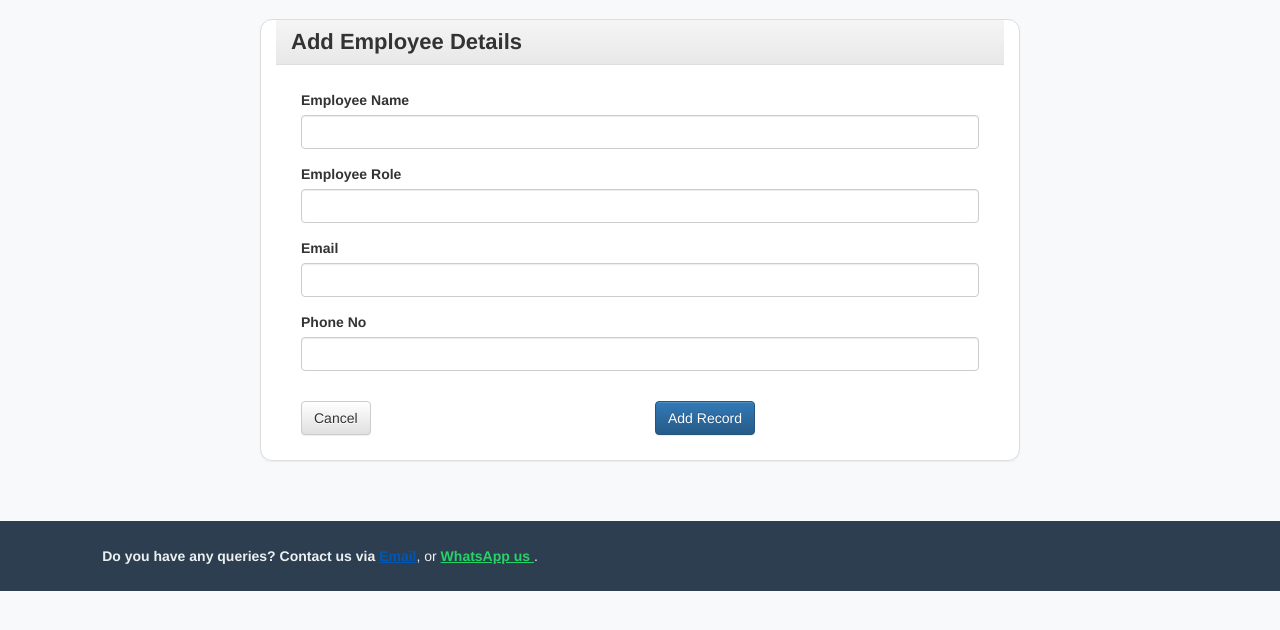
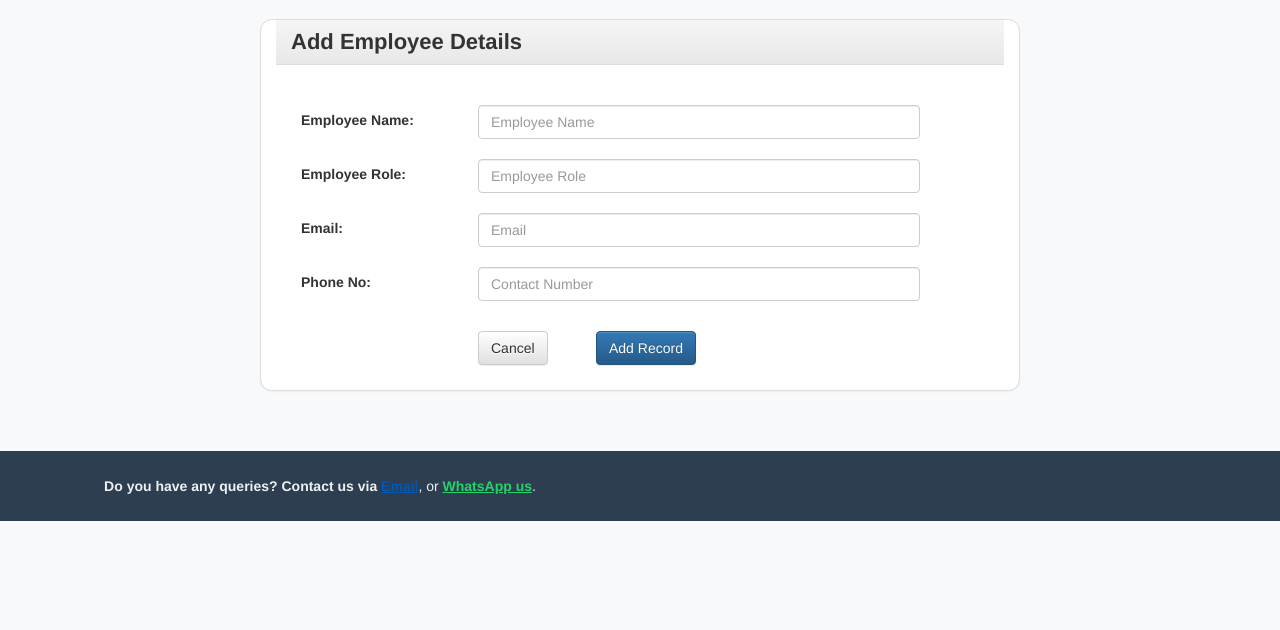
Before and after one commit to InfinityAbir/Maa-Medicine-Store, a Django app: page /pharma/empform/ in a window 1280 px wide. Shown: the part 51-681 px from the top of the page. Run offline with Django 3.2, Linux system fonts and the light colour scheme; some libraries are stand-ins or nearby versions.

Commit message:
Update emp.html

```diff
--- a/pharma/templates/pharma/emp.html
+++ b/pharma/templates/pharma/emp.html
@@ -7,10 +7,7 @@
 
     <!-- Bootstrap 3 -->
     <link rel="stylesheet" href="{% static 'pharma/css/bootstrap.min.css' %}" />
-    <link
-      rel="stylesheet"
-      href="{% static 'pharma/css/bootstrap-theme.min.css' %}"
-    />
+    <link rel="stylesheet" href="{% static 'pharma/css/bootstrap-theme.min.css' %}" />
 
     <!-- Custom inline style -->
     <style>
@@ -38,6 +35,9 @@
       .padtop15 {
         margin-top: 15px;
       }
+      .padtop5 {
+        margin-top: 5px;
+      }
       .alert {
         border-radius: 8px;
       }
@@ -64,23 +64,16 @@
     <title>Add / Update Employee</title>
   </head>
   <body>
-    {% if messages %} {% for message in messages %}
-    <div
-      class="alert alert-success alert-dismissible fade in container"
-      role="alert"
-      style="margin-top: 15px"
-    >
-      <button
-        type="button"
-        class="close"
-        data-dismiss="alert"
-        aria-label="Close"
-      >
+    {% if messages %}
+      {% for message in messages %}
+        <div class="alert alert-success alert-dismissible fade in container" role="alert" style="margin-top: 15px">
+          <button type="button" class="close" data-dismiss="alert" aria-label="Close">
             <span aria-hidden="true">&times;</span>
           </button>
           {{ message }}
         </div>
-    {% endfor %} {% endif %}
+      {% endfor %}
+    {% endif %}
 
     <!-- Navbar -->
     <nav class="navbar navbar-inverse navbar-fixed-top">
@@ -89,12 +82,7 @@
           <a href="/pharma/" class="navbar-brand">
             <span class="glyphicon glyphicon-home"></span> HOME
           </a>
-          <button
-            type="button"
-            class="navbar-toggle"
-            data-toggle="collapse"
-            data-target="#thisnav"
-          >
+          <button type="button" class="navbar-toggle" data-toggle="collapse" data-target="#thisnav">
             <span class="icon-bar"></span>
             <span class="icon-bar"></span>
             <span class="icon-bar"></span>
@@ -105,9 +93,7 @@
           <ul class="nav navbar-nav">
             <!-- Dealer Management -->
             <li class="dropdown">
-              <a href="#" class="dropdown-toggle" data-toggle="dropdown"
-                >Dealer Management <b class="caret"></b
-              ></a>
+              <a href="#" class="dropdown-toggle" data-toggle="dropdown">Dealer Management <b class="caret"></b></a>
               <ul class="dropdown-menu">
                 {% if user.is_authenticated and user.role == "admin" %}
                   <li><a href="/pharma/dealerform/">Add Dealer Details</a></li>
@@ -118,9 +104,7 @@
 
             <!-- Medicine Management -->
             <li class="dropdown">
-              <a href="#" class="dropdown-toggle" data-toggle="dropdown"
-                >Medicine Management <b class="caret"></b
-              ></a>
+              <a href="#" class="dropdown-toggle" data-toggle="dropdown">Medicine Management <b class="caret"></b></a>
               <ul class="dropdown-menu">
                 <li><a href="/pharma/medform/">Add Medicine Details</a></li>
                 <li><a href="/pharma/medtable/">View Medicine Details</a></li>
@@ -129,9 +113,7 @@
 
             <!-- Employee Management -->
             <li class="dropdown">
-              <a href="#" class="dropdown-toggle" data-toggle="dropdown"
-                >Employee Management <b class="caret"></b
-              ></a>
+              <a href="#" class="dropdown-toggle" data-toggle="dropdown">Employee Management <b class="caret"></b></a>
               <ul class="dropdown-menu">
                 {% if user.is_authenticated and user.role == "admin" %}
                   <li><a href="/pharma/empform/">Add Employee Details</a></li>
@@ -142,9 +124,7 @@
 
             <!-- Customer Management -->
             <li class="dropdown">
-              <a href="#" class="dropdown-toggle" data-toggle="dropdown"
-                >Customer Management <b class="caret"></b
-              ></a>
+              <a href="#" class="dropdown-toggle" data-toggle="dropdown">Customer Management <b class="caret"></b></a>
               <ul class="dropdown-menu">
                 <li><a href="/pharma/custform/">Add Customer Details</a></li>
                 <li><a href="/pharma/custtable/">View Customer Details</a></li>
@@ -153,9 +133,7 @@
 
             <!-- Purchase Information -->
             <li class="dropdown">
-              <a href="#" class="dropdown-toggle" data-toggle="dropdown"
-                >Purchase Information <b class="caret"></b
-              ></a>
+              <a href="#" class="dropdown-toggle" data-toggle="dropdown">Purchase Information <b class="caret"></b></a>
               <ul class="dropdown-menu">
                 <li><a href="/pharma/purchaseform/">New Purchase</a></li>
                 <li><a href="/pharma/purchasetable/">View All Purchases</a></li>
@@ -181,10 +159,7 @@
       <div class="col-md-2"></div>
       <div class="panel panel-default col-md-8">
         <div class="panel-heading">
-          <h1>
-            {% if add %} Add Employee Details {% else %} Update Employee Details
-            {% endif %}
-          </h1>
+          <h1>{% if add %} Add Employee Details {% else %} Update Employee Details {% endif %}</h1>
         </div>
         <div class="panel-body">
           {% if emp %}
@@ -192,67 +167,53 @@
           <form action="/pharma/empformupdate/{{ emp.id }}/" method="post">
             {% csrf_token %}
 
-            <div class="form-group">
-              <label for="empname">Employee Name</label>
-              <input
-                type="text"
-                class="form-control"
-                name="empname"
-                id="empname"
-                value="{{ emp.empname }}"
-                required
-              />
+            <div class="row padtop15">
+              <div class="col-md-3 padtop5">
+                <label for="empname" class="form-control-label">Employee Name:</label>
               </div>
-            <div class="form-group">
-              <label for="emprole">Employee Role</label>
-              <input
-                type="text"
-                class="form-control"
-                name="emprole"
-                id="emprole"
-                value="{{ emp.emprole }}"
-                required
-              />
+              <div class="form-group col-md-8">
+                <input type="text" class="form-control" name="empname" id="empname" placeholder="Employee Name" value="{{ emp.empname|default:'' }}" required />
               </div>
-            <div class="form-group">
-              <label for="empemail">Email</label>
-              <input
-                type="email"
-                class="form-control"
-                name="empemail"
-                id="empemail"
-                value="{{ emp.empemail }}"
-                required
-              />
             </div>
-            <div class="form-group">
-              <label for="empphn">Phone No</label>
-              <input
-                type="text"
-                class="form-control"
-                name="empphn"
-                id="empphn"
-                value="{{ emp.empphn }}"
-                required
-              />
+
+            <div class="row padtop5">
+              <div class="col-md-3 padtop5">
+                <label for="emprole" class="form-control-label">Employee Role:</label>
+              </div>
+              <div class="form-group col-md-8">
+                <input type="text" class="form-control" name="emprole" id="emprole" placeholder="Employee Role" value="{{ emp.emprole|default:'' }}" required />
+              </div>
+            </div>
+
+            <div class="row padtop5">
+              <div class="col-md-3 padtop5">
+                <label for="empemail" class="form-control-label">Email:</label>
+              </div>
+              <div class="form-group col-md-8">
+                <input type="email" class="form-control" name="empemail" id="empemail" placeholder="Email" value="{{ emp.empemail|default:'' }}" required />
+              </div>
+            </div>
+
+            <div class="row padtop5">
+              <div class="col-md-3 padtop5">
+                <label for="empphn" class="form-control-label">Phone No:</label>
+              </div>
+              <div class="form-group col-md-8">
+                <input type="text" class="form-control" name="empphn" id="empphn" placeholder="Contact Number" value="{{ emp.empphn|default:'' }}" required />
+              </div>
             </div>
 
             <!-- Buttons -->
-            <div class="row">
-              <div class="col-md-4 padtop15">
+            <div class="row" id="buttoncustom">
+              <div class="col-md-3"></div>
+              <div class="col-md-2 padtop15">
                 <a href="/pharma/" class="btn btn-default">Cancel</a>
               </div>
-              <div class="col-md-4 padtop15">
-                <button type="submit" class="btn btn-primary">
-                  Update Record
-                </button>
+              <div class="col-md-2 padtop15">
+                <button type="submit" class="btn btn-primary">Update Record</button>
               </div>
-              <div class="col-md-4 padtop15">
-                <a
-                  href="/pharma/empformdelete/{{ emp.id }}/"
-                  class="btn btn-danger"
-                  >Delete Record</a
-                >
+              <div class="col-md-2 padtop15">
+                <a href="/pharma/empformdelete/{{ emp.id }}/" class="btn btn-danger">Delete Record</a>
               </div>
             </div>
           </form>
@@ -262,56 +223,50 @@
           <form action="/pharma/empforminsert/" method="post">
             {% csrf_token %}
 
-            <div class="form-group">
-              <label for="empname">Employee Name</label>
-              <input
-                type="text"
-                class="form-control"
-                name="empname"
-                id="empname"
-                required
-              />
+            <div class="row padtop15">
+              <div class="col-md-3 padtop5">
+                <label for="empname" class="form-control-label">Employee Name:</label>
               </div>
-            <div class="form-group">
-              <label for="emprole">Employee Role</label>
-              <input
-                type="text"
-                class="form-control"
-                name="emprole"
-                id="emprole"
-                required
-              />
+              <div class="form-group col-md-8">
+                <input type="text" class="form-control" name="empname" id="empname" placeholder="Employee Name" required />
               </div>
-            <div class="form-group">
-              <label for="empemail">Email</label>
-              <input
-                type="email"
-                class="form-control"
-                name="empemail"
-                id="empemail"
-                required
-              />
             </div>
-            <div class="form-group">
-              <label for="empphn">Phone No</label>
-              <input
-                type="text"
-                class="form-control"
-                name="empphn"
-                id="empphn"
-                required
-              />
+
+            <div class="row padtop5">
+              <div class="col-md-3 padtop5">
+                <label for="emprole" class="form-control-label">Employee Role:</label>
+              </div>
+              <div class="form-group col-md-8">
+                <input type="text" class="form-control" name="emprole" id="emprole" placeholder="Employee Role" required />
+              </div>
+            </div>
+
+            <div class="row padtop5">
+              <div class="col-md-3 padtop5">
+                <label for="empemail" class="form-control-label">Email:</label>
+              </div>
+              <div class="form-group col-md-8">
+                <input type="email" class="form-control" name="empemail" id="empemail" placeholder="Email" required />
+              </div>
+            </div>
+
+            <div class="row padtop5">
+              <div class="col-md-3 padtop5">
+                <label for="empphn" class="form-control-label">Phone No:</label>
+              </div>
+              <div class="form-group col-md-8">
+                <input type="text" class="form-control" name="empphn" id="empphn" placeholder="Contact Number" required />
+              </div>
             </div>
 
             <!-- Buttons -->
-            <div class="row">
-              <div class="col-md-6 padtop15">
+            <div class="row" id="buttoncustom">
+              <div class="col-md-3"></div>
+              <div class="col-md-2 padtop15">
                 <a href="/pharma/" class="btn btn-default">Cancel</a>
               </div>
-              <div class="col-md-6 padtop15">
-                <button type="submit" class="btn btn-primary">
-                  Add Record
-                </button>
+              <div class="col-md-2 padtop15">
+                <button type="submit" class="btn btn-primary">Add Record</button>
               </div>
             </div>
           </form>
@@ -326,18 +281,9 @@
         <div class="left-footer col-lg-6">
           <span class="footer-text">
             <strong>Do you have any queries? Contact us via </strong>
-            <a
-              href="mailto:abirha3896@gmail.com"
-              style="color: #0057b5; text-decoration: underline"
-              ><strong>Email</strong></a
-            >, or
-            <a
-              href="https://wa.me/8801701554707"
-              target="_blank"
-              style="color: #25d366; text-decoration: underline"
-            >
-              <strong>WhatsApp us</strong> </a
-            >.
+            <a href="mailto:abirha3896@gmail.com" style="color: #0057b5; text-decoration: underline"><strong>Email</strong></a>,
+            or
+            <a href="https://wa.me/8801701554707" target="_blank" style="color: #25D366; text-decoration: underline"><strong>WhatsApp us</strong></a>.
           </span>
         </div>
       </div>
```
Lines whose indentation alone changed are shown as unchanged.
